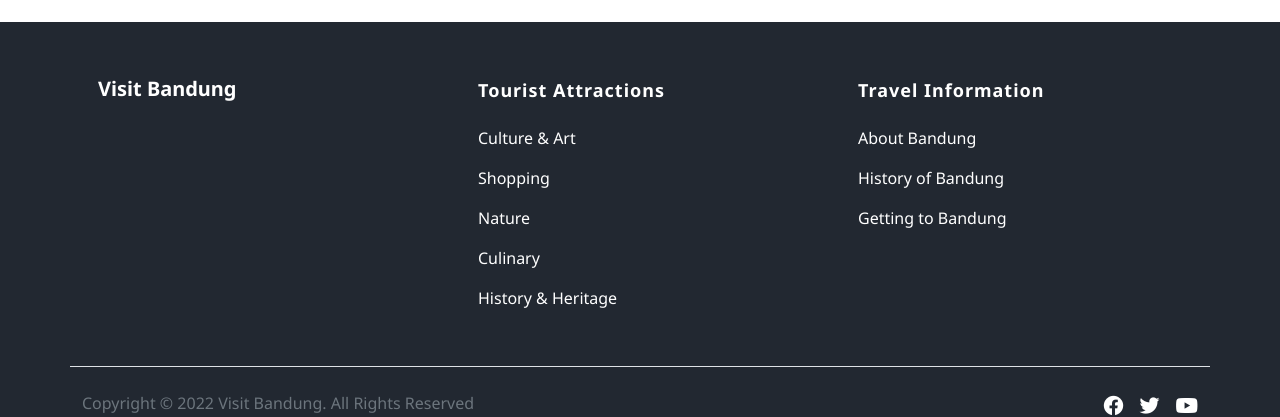
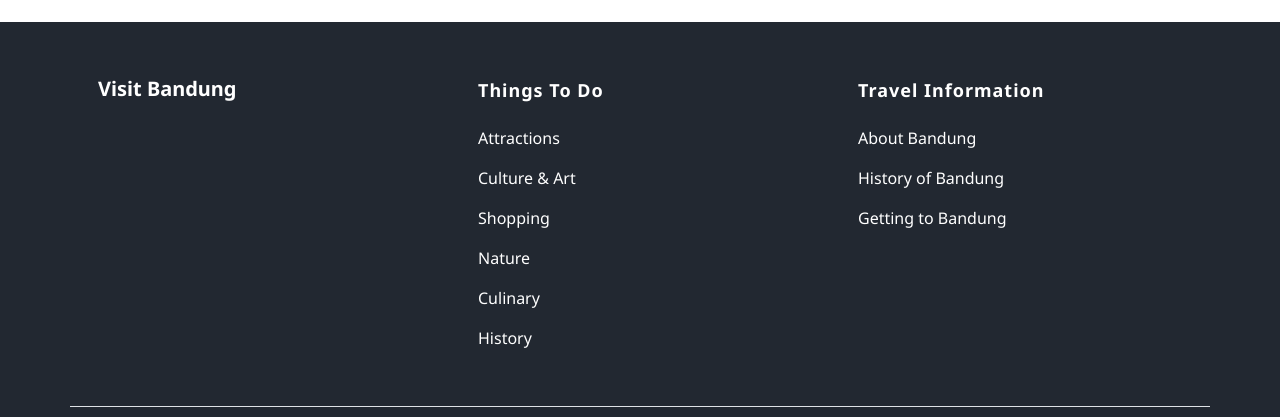
Before and after one commit to krisdinakr/visit-bandung-fe, a React (Create React App) app: page / in a window 1280 px wide. Shown: the part 2136-2553 px from the top of the page. Built offline with nearby package versions, Linux system fonts and the light colour scheme.

Commit message:
change navigation name on footer

```diff
--- a/src/components/footer.tsx
+++ b/src/components/footer.tsx
@@ -12,8 +12,11 @@ export const Footer = () => (
         </div>
 
         <div className="col-6 col-lg-4">
-          <h5 className="footer__section">Tourist Attractions</h5>
+          <h5 className="footer__section">Things To Do</h5>
           <div className="nav flex-column">
+            <Link to="/" className="footer__link">
+              Attractions
+            </Link>
             <Link to="/" className="footer__link">
               Culture &amp; Art
             </Link>
@@ -27,7 +30,7 @@ export const Footer = () => (
               Culinary
             </Link>
             <Link to="/" className="footer__link">
-              History &amp; Heritage
+              History
             </Link>
           </div>
         </div>
```
